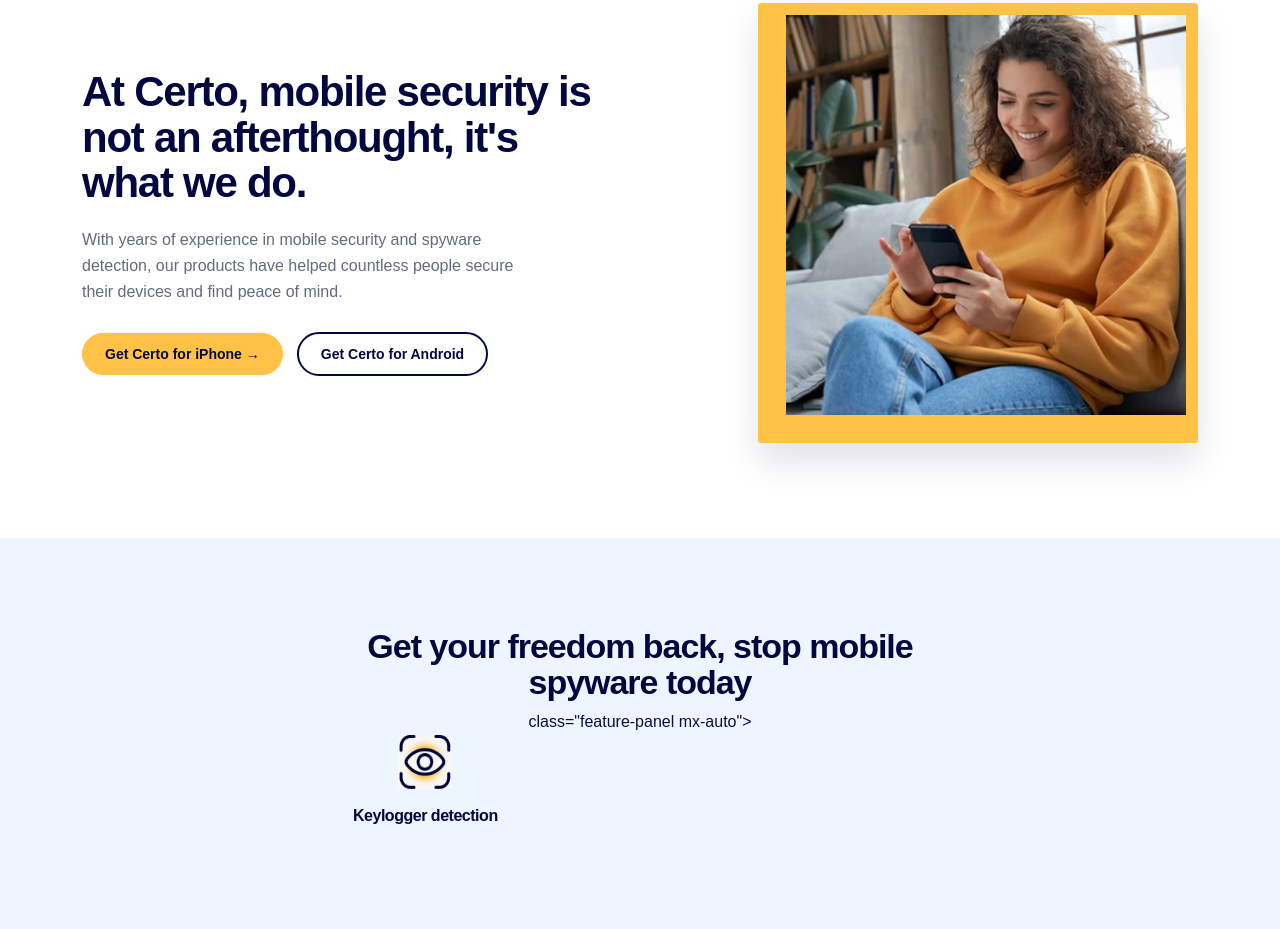
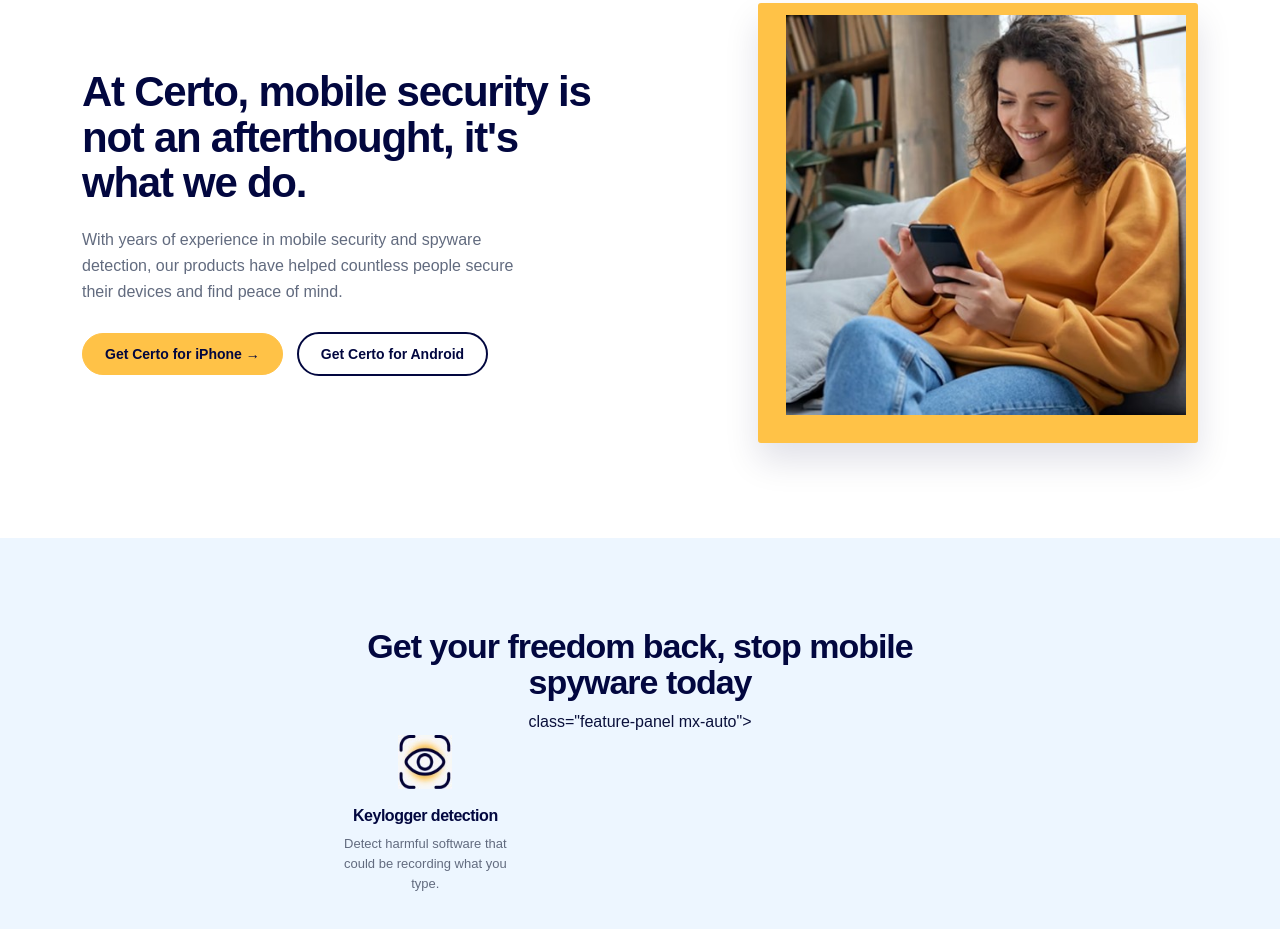
Before and after one commit to RabiaSaeed247235/VP_Lab_Assignment3_247235_RabiaSaeed, a plain HTML site: page index.html in a window 1280 px wide. Shown: the part 1741-2670 px from the top of the page. Drawn offline with nearby package versions, Linux system fonts and the light colour scheme; files whose address does not match are found by name.

Commit message:
adding paragraph

```diff
--- a/index.html
+++ b/index.html
@@ -46,3 +46,4 @@
 <div class="section-heading text-center mx-auto">  <h2>Get your freedom back, stop mobile spyware today</h2> class="feature-panel mx-auto">
  <div class="row g-4"> <div class="col-md-4 col-sm-6"><div class="feature-item">
 <img src="C:\Users\Admin\Downloads\stylesheet\assets\images\LOGO2.PNG" alt="" aria-hidden="true"><h3>Keylogger detection</h3>
+<p>Detect harmful software that could be recording what you type.</p></div></div>
```
